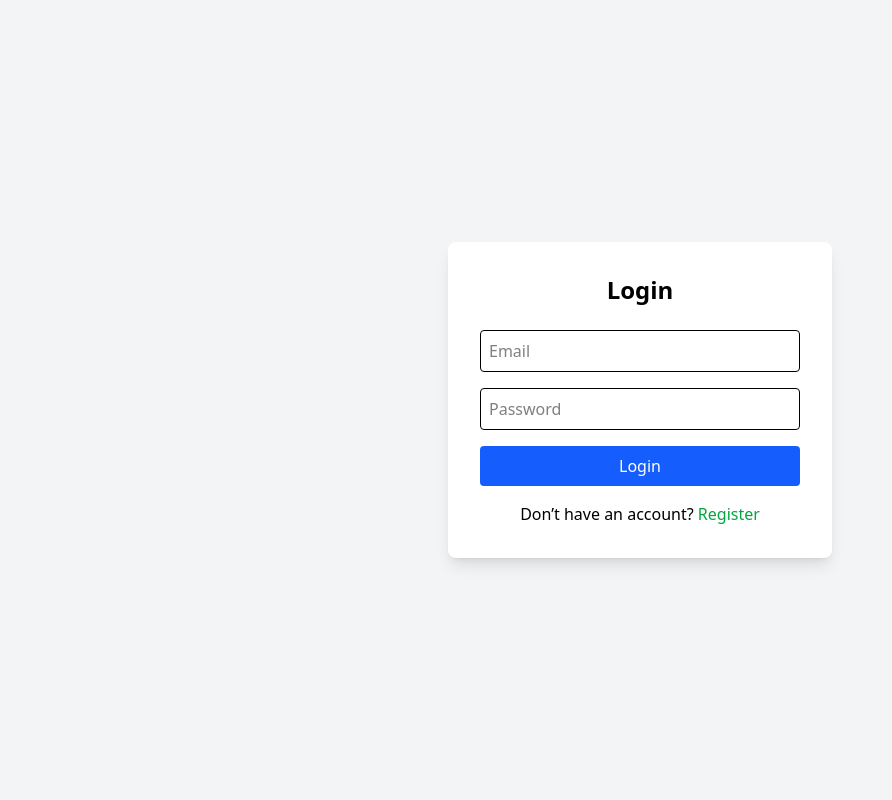
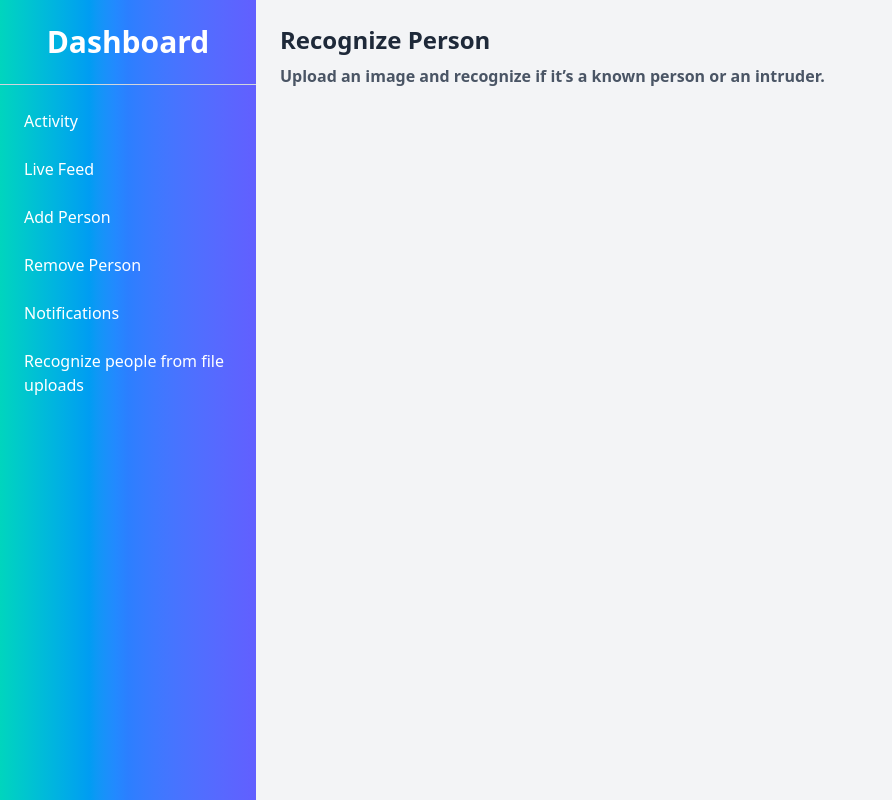
Before and after one commit to Kabugi34/homesecurity, a React (Vite) app in the folder frontend/: page /dashboard/recognize in a window 1280 px wide. Before the commit this address led to /login. Shown: the whole page, without its empty margins (0-892 px from the left). Built offline with nearby package versions, Linux system fonts and the light colour scheme; no server answers.

Commit message:
modified sidebar to render internal pages correctly,also modified the app.jsx to remove browserroute wrap,already done in main .jsx

```diff
--- a/frontend/src/App.jsx
+++ b/frontend/src/App.jsx
@@ -1,32 +1,35 @@
-import { BrowserRouter as Router  , Routes, Route} from "react-router-dom";
-import Landing from "./pages/Landing";
-import Register from "./pages/Register";
-import Login from "./pages/Login";
-import Dashboard from "./pages/Dashboard";
-import PrivateRoute from "./components/PrivateRoute";
-import Activity from "./pages/dashboard/Activity";
-import LiveFeed from "./pages/dashboard/LiveFeed";
-import AddPerson from "./pages/dashboard/AddPerson";
-import RemovePerson from "./pages/dashboard/RemovePerson";
-import Notifications from "./pages/dashboard/Notifications";
+import {  Routes, Route } from 'react-router-dom';
+import Landing from './pages/Landing';
+import Login from './pages/Login';
+import Register from './pages/Register';
+import Dashboard from './pages/Dashboard';
+import Activity from './pages/dashboard/Activity';
+import LiveFeed from './pages/dashboard/LiveFeed';
+import AddPerson from './pages/dashboard/AddPerson';
+import RemovePerson from './pages/dashboard/RemovePerson';
+import Notifications from './pages/dashboard/Notifications';
+import Recognize from './pages/dashboard/Recognize';
 
 function App() {
   return (
+
       <Routes>
         <Route path="/" element={<Landing />} />
+        <Route path="/login" element={<Login />} />
         <Route path="/register" element={<Register />} />
-        <Route path="/login" element={<Login />} />
-        <Route element={<PrivateRoute />}>
-          <Route path="/dashboard/*" element={<Dashboard />}>
-            <Route path="activity" element={<Activity />} />
-            <Route path="livefeed" element={<LiveFeed />} />
-            <Route path="addperson" element={<AddPerson />} />
-            <Route path="removeperson" element={<RemovePerson />} />
-            <Route path="notifications" element={<Notifications />} />
-          </Route>
+
+        {/* Dashboard and nested pages */}
+        <Route path="/dashboard" element={<Dashboard />}>
+          <Route index element={<Activity />} />
+          <Route path="activity" element={<Activity />} />
+          <Route path="livefeed" element={<LiveFeed />} />
+          <Route path="addperson" element={<AddPerson />} />
+          <Route path="removeperson" element={<RemovePerson />} />
+          <Route path="notifications" element={<Notifications />} />
+          <Route path="recognize" element={<Recognize />} />
         </Route>
+
       </Routes>
-
   );
 }
 
--- a/frontend/src/components/Sidebar.jsx
+++ b/frontend/src/components/Sidebar.jsx
@@ -2,15 +2,15 @@ import { Link } from 'react-router-dom';
 
 const Sidebar = () => {
   return (
-    <div className="w-64 bg-white shadow-lg min-h-screen">
-      <h2 className="text-2xl font-bold p-4 border-b">Dashboard</h2>
-      <nav className="flex flex-col p-4 space-y-4">
-        <Link to="/dashboard/activity" className="hover:text-blue-600">Activity</Link>
-        <Link to="/dashboard/livefeed" className="hover:text-blue-600">Live Feed</Link>
-        <Link to="/dashboard/addperson" className="hover:text-blue-600">Add Person</Link>
-        <Link to="/dashboard/removeperson" className="hover:text-blue-600">Remove Person</Link>
-        <Link to="/dashboard/notifications" className="hover:text-blue-600">Notifications</Link>
-        <link to ="/dashboard/Recognize" className="hover:text-blue-600">Recognize people from file uploads</link>
+    <div className="w-64 bg-gradient-to-r from-teal-400 via-blue-500 to-indigo-500 text-white shadow-xl min-h-screen">
+      <h2 className="text-3xl font-bold p-6 border-b border-gray-300 text-center">Dashboard</h2>
+      <nav className="flex flex-col p-6 space-y-6">
+        <Link to="/dashboard/activity" className="hover:text-blue-300 transition-colors duration-200">Activity</Link>
+        <Link to="/dashboard/livefeed" className="hover:text-blue-300 transition-colors duration-200">Live Feed</Link>
+        <Link to="/dashboard/addperson" className="hover:text-blue-300 transition-colors duration-200">Add Person</Link>
+        <Link to="/dashboard/removeperson" className="hover:text-blue-300 transition-colors duration-200">Remove Person</Link>
+        <Link to="/dashboard/notifications" className="hover:text-blue-300 transition-colors duration-200">Notifications</Link>
+        <Link to="/dashboard/Recognize" className="hover:text-blue-300 transition-colors duration-200">Recognize people from file uploads</Link>
       </nav>
     </div>
   );
--- a/frontend/src/pages/Dashboard.jsx
+++ b/frontend/src/pages/Dashboard.jsx
@@ -1,29 +1,15 @@
-import { Routes, Route, Navigate } from 'react-router-dom';
+import { Outlet } from 'react-router-dom';
 import Sidebar from '../components/Sidebar';
-import Activity from './dashboard/Activity';
-import LiveFeed from './dashboard/LiveFeed';
-import AddPerson from './dashboard/AddPerson';
-import RemovePerson from './dashboard/RemovePerson';
-import Notifications from './dashboard/Notifications';
-import Recognize from './dashboard/Recognize';
 
 const Dashboard = () => {
   return (
     <div className="flex min-h-screen">
       <Sidebar />
       <div className="flex-1 bg-gray-100 p-6">
-        <Routes>
-          <Route path="/" element={<Navigate to="/dashboard/activity" />} />
-          <Route path="/activity" element={<Activity />} />
-          <Route path="/livefeed" element={<LiveFeed />} />
-          <Route path="/addperson" element={<AddPerson />} />
-          <Route path="/removeperson" element={<RemovePerson />} />
-          <Route path="/notifications" element={<Notifications />} />
-          <Route path="/recognize" element={<Recognize />} />
-        </Routes>
+        <Outlet />
       </div>
     </div>
   );
-};
+}
 
 export default Dashboard;
--- a/frontend/src/pages/dashboard/AddPerson.jsx
+++ b/frontend/src/pages/dashboard/AddPerson.jsx
@@ -1,7 +1,7 @@
 const AddPerson = () => {
   return (
     <div className="text-2xl font-semibold text-gray-800">
-      ➕ Add Person
+      Add Person
       <p className="text-base mt-2 text-gray-600">Upload images of a new known person and retrain model.</p>
     </div>
   );
--- a/frontend/src/pages/dashboard/Notifications.jsx
+++ b/frontend/src/pages/dashboard/Notifications.jsx
@@ -1,7 +1,7 @@
 const Notifications = () => {
   return (
     <div className="text-2xl font-semibold text-gray-800">
-      🔔 Notifications
+      Notifications
       <p className="text-base mt-2 text-gray-600">View alerts and images of intruder detections sent to email.</p>
     </div>
   );
--- a/frontend/src/pages/dashboard/Recognize.jsx
+++ b/frontend/src/pages/dashboard/Recognize.jsx
@@ -1,7 +1,7 @@
 const Recognize = () => {
     return (
       <div className="text-2xl font-semibold text-gray-800">
-        🧠 Recognize Person
+        Recognize Person
         <p className="text-base mt-2 text-gray-600">Upload an image and recognize if it’s a known person or an intruder.</p>
       </div>
     );
--- a/frontend/src/pages/dashboard/RemovePerson.jsx
+++ b/frontend/src/pages/dashboard/RemovePerson.jsx
@@ -1,7 +1,7 @@
 const RemovePerson = () => {
   return (
     <div className="text-2xl font-semibold text-gray-800">
-      🗑️ Remove Person
+      Remove Person
       <p className="text-base mt-2 text-gray-600">Select and remove a known person and retrain model.</p>
     </div>
   );
```
